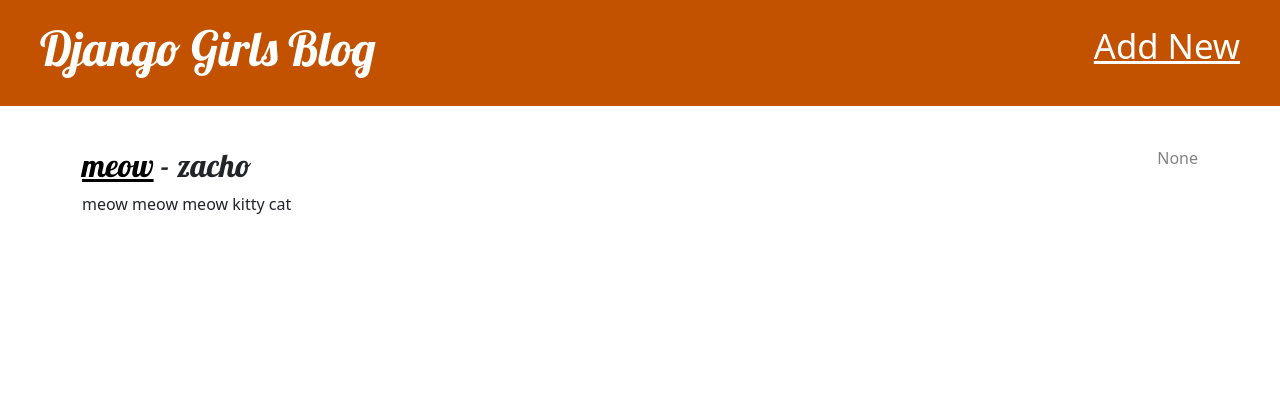
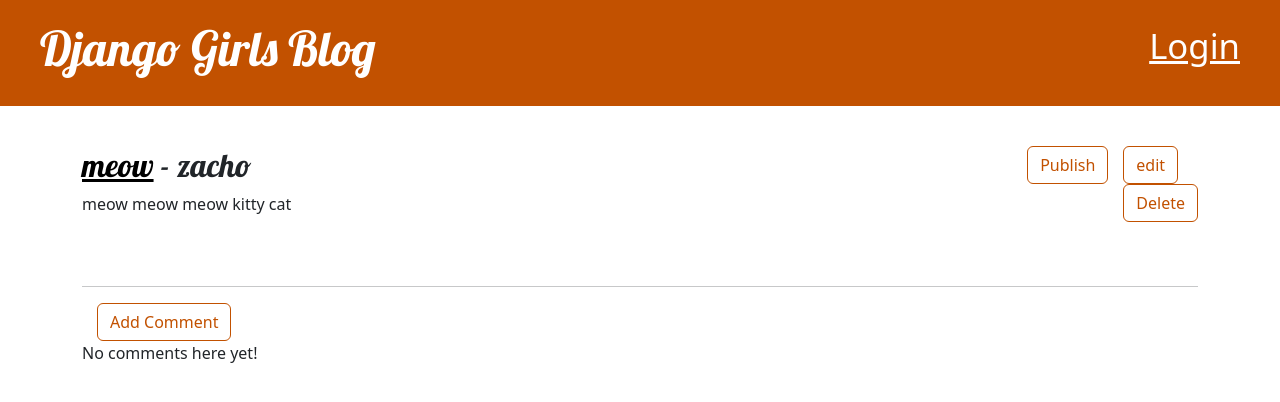
Before and after one commit to Zacho00/Django2, a Django app: page /post/2 in a window 1280 px wide. Shown: the top 402 px of the page. Run offline with Django 5.2, Linux system fonts and the light colour scheme; data comes from the database, SQL or seed files in the repository; both versions use the stored data as it was after the commit.

Commit message:
fully working

```diff
--- a/blog/admin.py
+++ b/blog/admin.py
@@ -1,4 +1,6 @@
 from django.contrib import admin
 from .models import Post
+from .models import Comment
 
 admin.site.register(Post)
+admin.site.register(Comment)
--- a/blog/models.py
+++ b/blog/models.py
@@ -15,3 +15,18 @@
 
     def __str__(self):
         return self.title
+
+
+class Comment(models.Model):
+    post = models.ForeignKey('blog.Post', on_delete=models.CASCADE, related_name='comments')
+    author = models.ForeignKey(settings.AUTH_USER_MODEL, on_delete=models.CASCADE)
+    text = models.TextField()
+    created_date = models.DateField(default=timezone.now)
+    approved_comment = models.BooleanField(default=True)
+
+    def approve(self):
+        self.approved_comment = True
+        self.save()
+
+    def __str__(self):
+        return self.text
--- a/blog/static/css/blog.css
+++ b/blog/static/css/blog.css
@@ -70,3 +70,7 @@
     color: #ffffff;
     background-color: #C25100;
 }
+
+.comment{
+    margin: 20px 0px 20px 20px;
+}
--- a/blog/templates/blog/base.html
+++ b/blog/templates/blog/base.html
@@ -14,9 +14,21 @@
 <body>
     <header class="page-header">
         <div class="container"></div>
+            {% if user.is_authenticated %}
             <a href="{% url 'post_new' %}" class="top-menu">
                 Add New
             </a>
+            <a href="{% url 'post_draft_list' %}" class="top-menu">
+                Drafts
+            </a>
+            <a button href="/logout" class="top-menu" style="background: none; border: none;">
+                Logout
+            </a>
+            {% else %}
+            <a href="{% url 'login' %}" class="top-menu">
+                Login
+            </a>
+            {% endif %}
             <h1><a href="/">Django Girls Blog</a></h1>
         </div>
     </header>
--- a/blog/templates/blog/post_detail.html
+++ b/blog/templates/blog/post_detail.html
@@ -1,8 +1,34 @@
 {% extends 'blog/base.html' %}
 {% block content %}
     <article class="post">
-        <time class="date">{{ post.published_date }}</time>
+        <aside class="actions">
+            <a class="btn btn-secondary" href="{% url 'post_edit' pk=post.pk %}">edit</a>
+                <form method="POST" action="{% url 'post_remove' pk=post.pk %}" class="post-form">{% csrf_token %}
+                    <button type="submit" class="save btn btn-secondary" name="delete">Delete</button>
+                </form>
+        </aside>
+        {% if post.published_date %}
+            <time class="date">{{ post.published_date }}</time>
+            {% else %}
+                <form method="POST" action="{% url 'post_publish' pk=post.pk %}" class="post-form">{% csrf_token %}
+                    <button type="submit" class="save btn btn-secondary" name="publish">Publish</button>
+                </form>
+        {% endif %}
         <h2><a href="{% url 'post_detail' pk=post.pk %}">{{ post.title }}</a> - {{post.author}}</h2>
         <p>{{ post.text|linebreaksbr }}</p>
     </article>
+
+    <hr>
+    <a class="btn btn-secondary" href="{% url 'add_comment_to_post' pk=post.pk %}">Add Comment</a>
+
+    {% for comment in post.comments.all %}
+        <div class="comment">
+            <time class="date">{{ comment.created_date }}</time>
+            <strong>{{ comment.author }}</strong>
+            <p>{{ comment.text|linebreaksbr }}</p>
+        </div>
+    {% empty %}
+        <p>No comments here yet!</p>
+    {% endfor %}
+
 {% endblock %}
--- a/blog/templates/blog/post_edit.html
+++ b/blog/templates/blog/post_edit.html
@@ -1,7 +1,7 @@
 {% extends 'blog/base.html' %}
 {% block content %}
     <h2>New Post</h2>
-    <form method="POST" class="post_form">{% csrf_token %}
+    <form method="POST" class="post-form">{% csrf_token %}
         {{ form.as_p }}
         <button type="submit" class="save btn btn-secondary">Save</button>
     </form>
--- a/blog/urls.py
+++ b/blog/urls.py
@@ -1,9 +1,16 @@
 from django.urls import path
 from . import views
-
+from .views import SignUpView
 
 urlpatterns = [
     path('', views.post_list, name="post_list"),
     path('post/<int:pk>', views.post_detail, name="post_detail"),
-    path('post/new', views.post_new, name="post_new")
+    path('post/new', views.post_new, name="post_new"),
+    path('post/<int:pk>/edit/', views.post_edit, name='post_edit'),
+    path('drafts/', views.post_draft_list, name="post_draft_list"),
+    path('post/<int:pk>/publish/', views.post_publish, name='post_publish'),
+    path('post/<int:pk>/remove', views.post_remove, name='post_remove'),
+    path('logout/', views.logout_view, name='logout'),
+    path('signup/', SignUpView.as_view(), name='signup'),
+    path('post/<int:pk>/comment/', views.add_comment_to_post, name="add_comment_to_post"),
 ]
--- a/blog/views.py
+++ b/blog/views.py
@@ -3,6 +3,13 @@
 from django.shortcuts import redirect
 from .models import Post
 from .forms import PostForm
+from django.contrib.auth.decorators import login_required
+from django.contrib.auth import logout
+from django.contrib.auth.forms import UserCreationForm
+from django.urls import reverse_lazy
+from django.views.generic import CreateView
+from .models import Comment
+from .forms import CommentForm
 
 # Create your views here.
 
@@ -15,6 +22,23 @@
     post = get_object_or_404(Post,pk=pk)
     return render(request, 'blog/post_detail.html', {'post':post})
 
+@login_required
+def post_edit(request, pk):
+    post = get_object_or_404(Post,pk=pk)
+    if request.method == "POST":
+        form = PostForm(request.POST, instance=post)
+        if form.is_valid():
+            post = form.save(commit=False)
+            post.author = request.user
+            post.published_date = timezone.now()
+            post.save()
+            return redirect('post_detail', pk=post.pk)
+
+    else:
+        form = PostForm(instance=post)
+        return render(request, 'blog/post_edit.html', {"form":form})
+
+@login_required
 def post_new(request):
     if request.method == "POST":
         form = PostForm(request.POST)
@@ -28,3 +52,49 @@
     else:
         form = PostForm()
         return render(request, 'blog/post_edit.html', {"form":form})
+
+@login_required
+def post_draft_list(request):
+    posts = Post.objects.filter(published_date__isnull=True).order_by('created_date')
+    return render(request, 'blog/post_draft_list.html', {'posts' : posts})
+
+@login_required
+def post_publish(request,pk):
+    post = get_object_or_404(Post,pk=pk)
+    if request.method == "POST":
+        post.publish()
+    return redirect('post_detail', pk=pk)
+
+@login_required
+def post_remove(request,pk):
+    post = get_object_or_404(Post, pk=pk)
+    if request.method == "POST":
+        post.delete()
+    return redirect('post_list')
+
+
+@login_required
+def logout_view(request):
+    logout(request)
+    return redirect('post_list')
+
+class SignUpView(CreateView):
+    form_class = UserCreationForm
+    success_url = reverse_lazy('login')
+    template_name = 'registration/signup.html'
+
+@login_required
+def add_comment_to_post(request, pk):
+    post = get_object_or_404(Post,pk=pk)
+    if request.method == "POST":
+        form = CommentForm(request.POST)
+        if form.is_valid():
+            comment = form.save(commit=False)
+            comment.post = post
+            comment.author = request.user
+            comment.save()
+            return redirect('post_detail', pk=post.pk)
+
+    else:
+        form = CommentForm()
+        return render(request, 'blog/add_comment_to_post.html', {"form":form})
--- a/mysite/settings.py
+++ b/mysite/settings.py
@@ -123,3 +123,5 @@
 # https://docs.djangoproject.com/en/5.1/ref/settings/#default-auto-field
 
 DEFAULT_AUTO_FIELD = 'django.db.models.BigAutoField'
+
+LOGIN_REDIRECT_URL = '/'
--- a/mysite/urls.py
+++ b/mysite/urls.py
@@ -16,8 +16,10 @@
 """
 from django.contrib import admin
 from django.urls import path, include
+from django.contrib.auth import views
 
 urlpatterns = [
     path('admin/', admin.site.urls),
+    path('accounts/login/', views.LoginView.as_view(), name='login'),
     path('', include('blog.urls')),
 ]
```
Also changed, not shown: blog/forms.py (+7 -0 lines), blog/templates/blog/add_comment_to_post.html (added, +11 -0 lines), blog/templates/blog/post_draft_list.html (added, +10 -0 lines), blog/templates/registration/login.html (added, +27 -0 lines), blog/templates/registration/signup.html (added, +12 -0 lines), blog/migrations/0002_comment.py (added), db.sqlite3.
